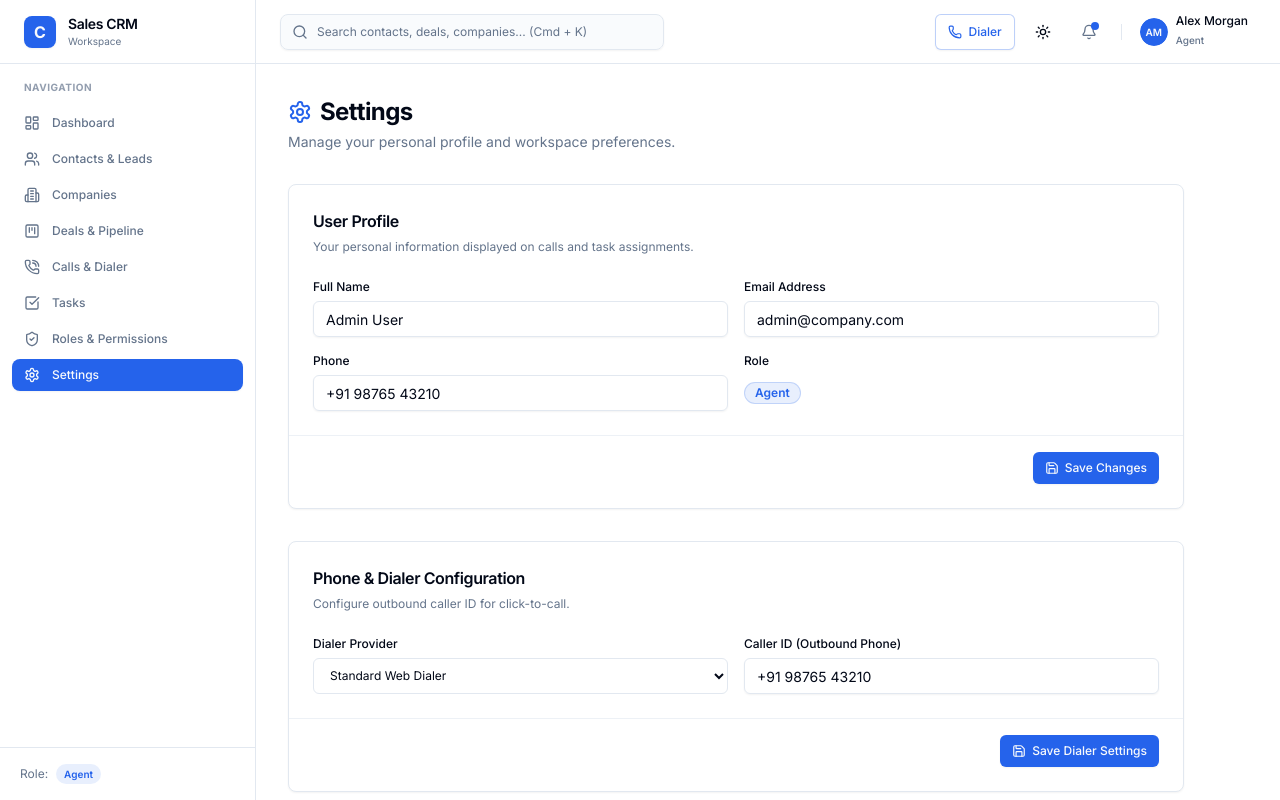
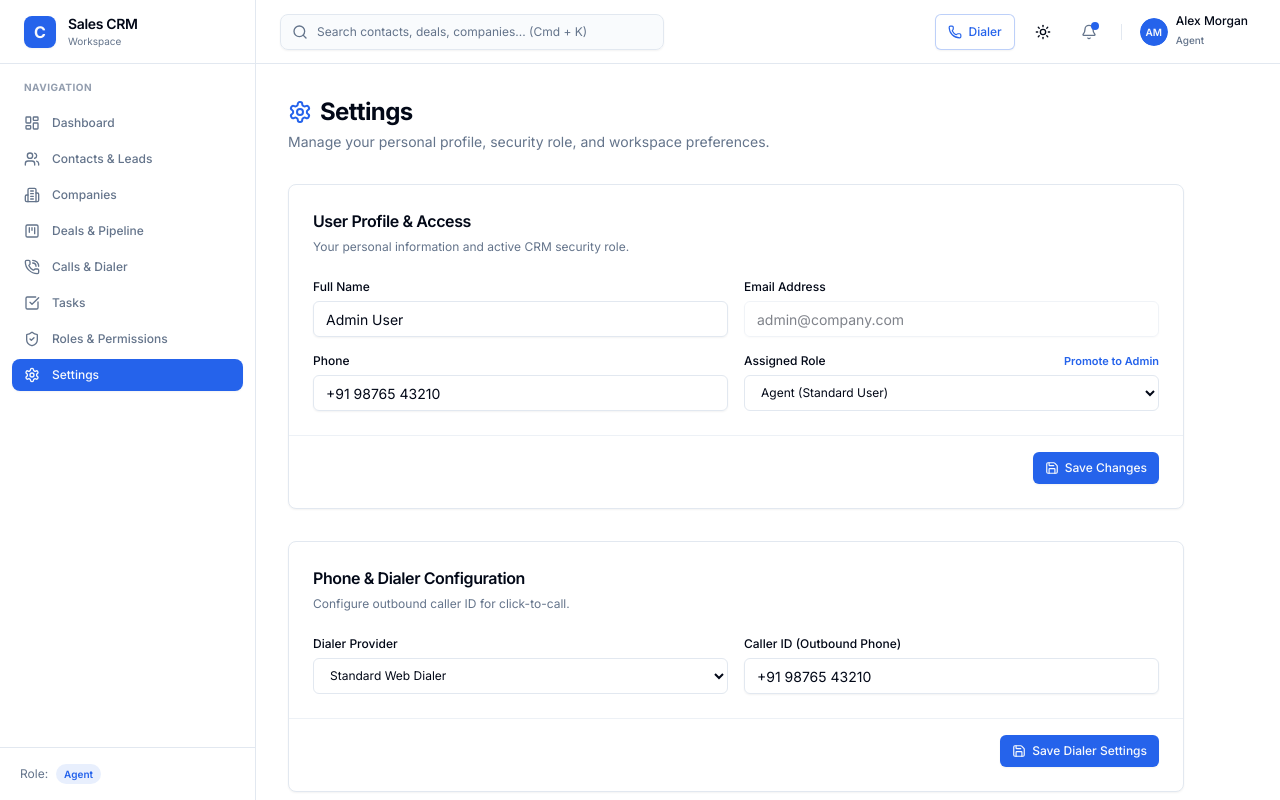
Before and after one commit to Morgan1822/CRM-web, a Next.js app: page /settings in a window 1280 px wide. Built offline with nearby package versions, Linux system fonts and the light colour scheme; no server answers.

Commit message:
feat(settings): add 1-click admin promotion and role switcher in settings profile

```diff
--- a/app/(dashboard)/settings/page.tsx
+++ b/app/(dashboard)/settings/page.tsx
@@ -15,19 +15,61 @@ import { usePermissions } from '@/hooks/use-permission'
 import { toast } from 'sonner'
 
 export default function SettingsPage() {
-  const { profile } = useSupabase()
+  const { user, profile, supabase, refreshProfile } = useSupabase()
   const { role } = usePermissions()
 
   const [fullName, setFullName] = useState(profile?.full_name || 'Admin User')
-  const [email, setEmail] = useState(profile?.email || 'admin@company.com')
+  const [email, setEmail] = useState(profile?.email || user?.email || 'admin@company.com')
   const [phone, setPhone] = useState(profile?.phone || '+91 98765 43210')
+  const [selectedRole, setSelectedRole] = useState(role || 'Agent')
+  const [isUpdatingRole, setIsUpdatingRole] = useState(false)
 
   const [callerId, setCallerId] = useState('+91 98765 43210')
   const [dialerProvider, setDialerProvider] = useState('phone')
 
-  const handleSaveProfile = (e: React.FormEvent) => {
+  const handleSaveProfile = async (e: React.FormEvent) => {
     e.preventDefault()
-    toast.success('Profile settings updated')
+    if (!user) return
+
+    try {
+      const { error } = await (supabase.from('profiles') as any)
+        .update({
+          full_name: fullName,
+          role: selectedRole,
+          updated_at: new Date().toISOString(),
+        })
+        .eq('id', user.id)
+
+      if (error) throw error
+
+      await refreshProfile()
+      toast.success('Profile and role updated successfully')
+    } catch (err: any) {
+      toast.error(err.message || 'Failed to update profile')
+    }
+  }
+
+  const handlePromoteToAdmin = async () => {
+    if (!user) return
+    setIsUpdatingRole(true)
+    try {
+      const { error } = await (supabase.from('profiles') as any)
+        .update({
+          role: 'Admin',
+          updated_at: new Date().toISOString(),
+        })
+        .eq('id', user.id)
+
+      if (error) throw error
+
+      setSelectedRole('Admin')
+      await refreshProfile()
+      toast.success('Account promoted to Admin with full permissions!')
+    } catch (err: any) {
+      toast.error(err.message || 'Failed to promote to Admin')
+    } finally {
+      setIsUpdatingRole(false)
+    }
   }
 
   const handleSaveTelephony = (e: React.FormEvent) => {
@@ -42,7 +84,7 @@ export default function SettingsPage() {
           <Settings className="h-6 w-6 text-primary" /> Settings
         </h1>
         <p className="text-sm text-muted-foreground mt-1">
-          Manage your personal profile and workspace preferences.
+          Manage your personal profile, security role, and workspace preferences.
         </p>
       </div>
 
@@ -50,9 +92,9 @@ export default function SettingsPage() {
       <Card className="shadow-sm">
         <form onSubmit={handleSaveProfile}>
           <CardHeader>
-            <CardTitle className="text-base">User Profile</CardTitle>
+            <CardTitle className="text-base">User Profile & Access</CardTitle>
             <CardDescription className="text-xs">
-              Your personal information displayed on calls and task assignments.
+              Your personal information and active CRM security role.
             </CardDescription>
           </CardHeader>
           <CardContent className="space-y-4 text-xs">
@@ -63,18 +105,36 @@ export default function SettingsPage() {
               </div>
               <div className="space-y-1.5">
                 <label className="font-medium text-foreground">Email Address</label>
-                <Input type="email" value={email} onChange={(e) => setEmail(e.target.value)} />
+                <Input type="email" value={email} disabled className="opacity-80 cursor-not-allowed" />
               </div>
               <div className="space-y-1.5">
                 <label className="font-medium text-foreground">Phone</label>
                 <Input value={phone} onChange={(e) => setPhone(e.target.value)} placeholder="+91 98765 43210" />
               </div>
               <div className="space-y-1.5">
-                <label className="font-medium text-foreground">Role</label>
-                <div className="h-9 flex items-center">
-                  <Badge className="bg-primary/10 text-primary border-primary/20 text-xs capitalize">
-                    {role || 'Agent'}
-                  </Badge>
+                <div className="flex items-center justify-between">
+                  <label className="font-medium text-foreground">Assigned Role</label>
+                  {role?.toLowerCase() !== 'admin' && (
+                    <button
+                      type="button"
+                      onClick={handlePromoteToAdmin}
+                      disabled={isUpdatingRole}
+                      className="text-[11px] text-primary hover:underline font-semibold"
+                    >
+                      Promote to Admin
+                    </button>
+                  )}
+                </div>
+                <div className="flex items-center gap-2">
+                  <select
+                    value={selectedRole}
+                    onChange={(e) => setSelectedRole(e.target.value)}
+                    className="w-full h-9 rounded-md border border-input bg-background px-3 text-xs"
+                  >
+                    <option value="Admin">Admin (Full Control)</option>
+                    <option value="Manager">Manager (Sales Team Lead)</option>
+                    <option value="Agent">Agent (Standard User)</option>
+                  </select>
                 </div>
               </div>
             </div>
```
